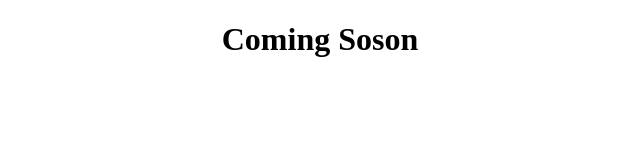
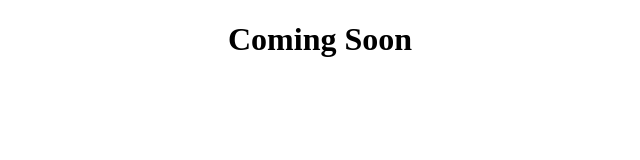
Before and after one commit to iliawta/iliawta.github.io, a plain HTML site: page index.html in a window 1280 px wide. Shown: the whole page, without its empty margins (320-960 px from the left). Drawn offline with Linux system fonts and the light colour scheme.

Commit message:
Update index.html

```diff
--- a/index.html
+++ b/index.html
@@ -11,6 +11,6 @@
     </style>
   </head>
   <body>
-    <h1>Coming Soson</h1>
+    <h1>Coming Soon</h1>
   </body>
 </html>
```
